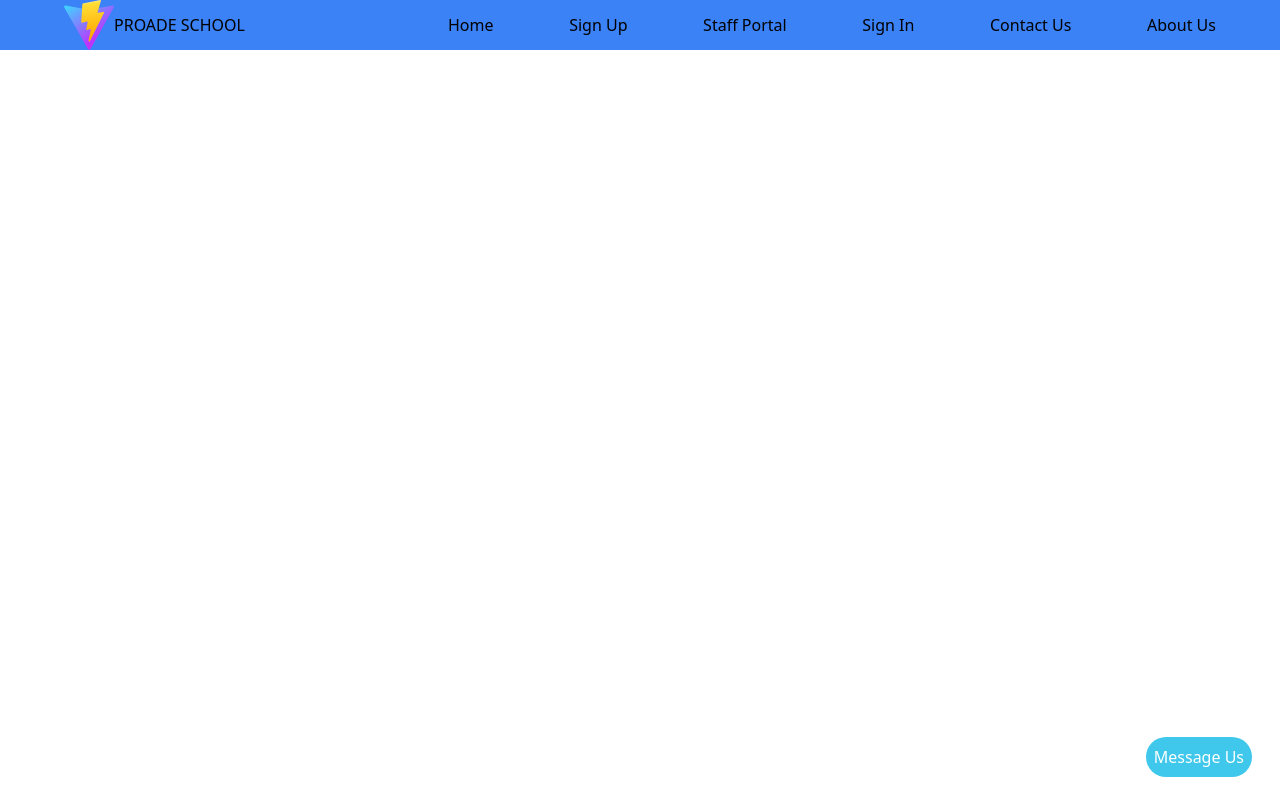
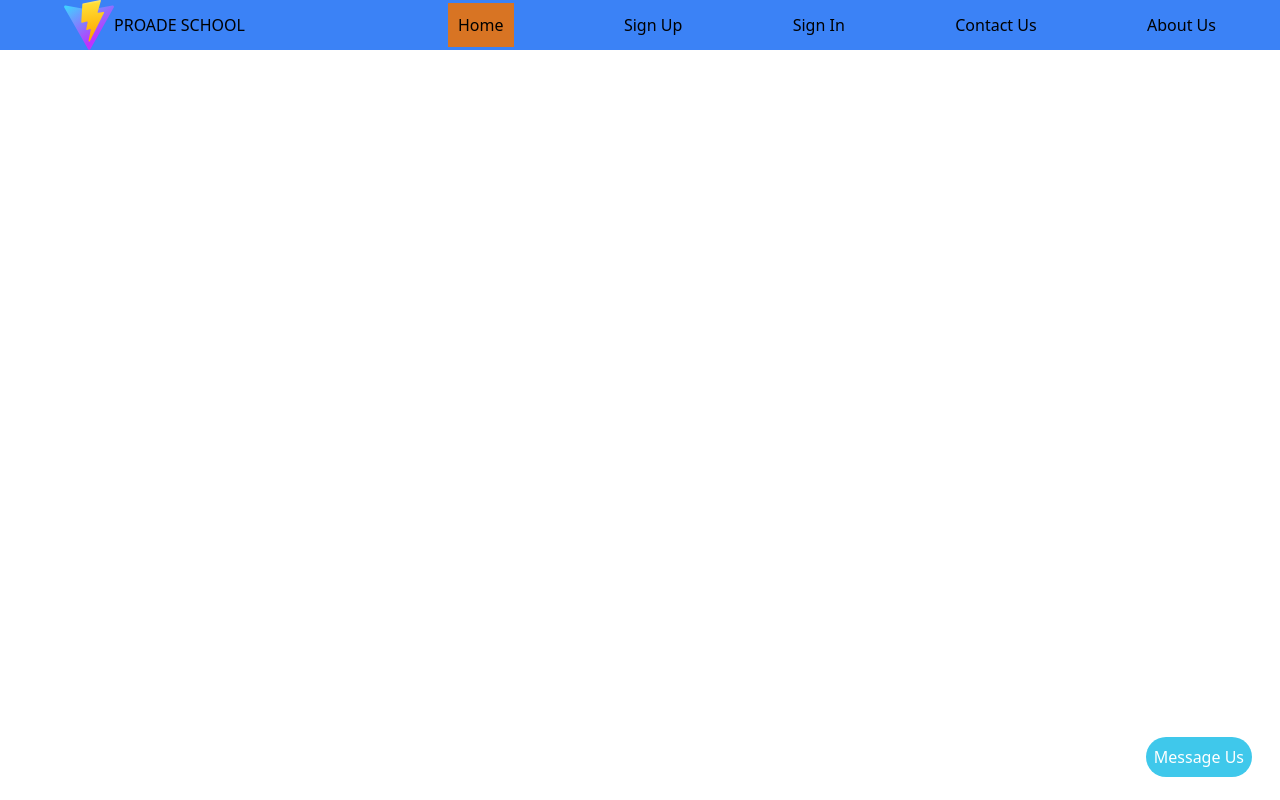
Before and after one commit to Adegbite-Joshua/HopeAcademy, a React (Vite) app: page / in a window 1280 px wide. Built offline with nearby package versions, Linux system fonts and the light colour scheme.

Commit message:
Added some advancement in React for showing the active link

```diff
--- a/src/Components/LandingPageNav.jsx
+++ b/src/Components/LandingPageNav.jsx
@@ -1,5 +1,5 @@
 // import React from 'react'
-// import { Link } from "react-router-dom";
+// import { NavLink } from "react-router-dom";
 
 // const LandingPageNav = () => {
 //   return (
@@ -13,11 +13,11 @@
 //                     <img src="vite.svg" style={{float:'left'}} alt="" />
 //                     PROADE SCHOOL
 //                 </span>
-//                 <li name='staff'><Link>Staff Site</Link></li>
-//                 <li><Link to='/signup'>Sign Up</Link></li>
-//                 <li><Link to='/signin'>Sign In</Link></li>
-//                 <li><Link>Contsct Us</Link></li>
-//                 <li><Link>About Us</Link></li>
+//                 <li name='staff'><NavLink>Staff Site</NavLink></li>
+//                 <li><NavLink to='/signup'>Sign Up</NavLink></li>
+//                 <li><NavLink to='/signin'>Sign In</NavLink></li>
+//                 <li><NavLink>Contsct Us</NavLink></li>
+//                 <li><NavLink>About Us</NavLink></li>
 //             </ul>
 //         </div>
 //     </>
@@ -27,7 +27,7 @@
 // export default LandingPageNav
 
 import React, { useState } from 'react'
-import { Link } from 'react-router-dom'
+import { NavLink } from 'react-router-dom'
 
 
 
@@ -45,32 +45,32 @@ const LandingPageNav = ({percent}) => {
                 <img src="vite.svg" alt="" style={{height: '50px', width: '50px'}} />
                 <h3>PROADE SCHOOL</h3>
             </div>
-            <ul id='navUl' className=''>
+            <ul id='navUl' className='navUl'>
                 <li className="">
-                    <Link className="" aria-current="page" to='/'>Home</Link>
+                    <NavLink className="" aria-current="page" to='/'>Home</NavLink>
                 </li>
                 <li class="signUpDropDown">
                     <a>Sign Up</a>
                     <ul>
-                        <li><Link to='http://localhost:2000/signup'>Staff</Link></li>
-                        <li><Link to='/signup'>Student</Link></li>
+                        <li><NavLink to='http://localhost:2000/signup'>Staff</NavLink></li>
+                        <li><NavLink to='/signup'>Student</NavLink></li>
+                    </ul>
+                </li>
+                {/* <li className="">
+                    <NavLink className="">Staff Portal</NavLink>
+                </li> */}
+                <li class="signInDropDown">
+                    <a>Sign In </a>
+                    <ul>
+                        <li><NavLink to='http://localhost:2000/signin'>Staff</NavLink></li>
+                        <li><NavLink to='/signin'>Student</NavLink></li>
                     </ul>
                 </li>
                 <li className="">
-                    <Link className="">Staff Portal</Link>
-                </li>
-                <li class="signInDropDown">
-                    <a>Sign In </a>
-                    <ul>
-                        <li><Link to='http://localhost:2000/signin'>Staff</Link></li>
-                        <li><Link to='/signin'>Student</Link></li>
-                    </ul>
+                    <NavLink className="" to='/contactus'>Contact Us</NavLink>
                 </li>
                 <li className="">
-                    <Link className="" to='/contactus'>Contact Us</Link>
-                </li>
-                <li className="">
-                    <Link className="" to='/aboutus'>About Us</Link>
+                    <NavLink className="" to='/aboutus'>About Us</NavLink>
                 </li>
             </ul>
             <span onClick={showSideBar}><i className='fa fa-bars'></i></span>
--- a/src/Components/StaffDashboard/DashboardNav.jsx
+++ b/src/Components/StaffDashboard/DashboardNav.jsx
@@ -1,5 +1,5 @@
 import React from 'react'
-import { Link } from "react-router-dom";
+import { NavLink } from "react-router-dom";
 
 const DashboardNav = () => {
   const toggleNavBar =()=>{
@@ -7,21 +7,21 @@ const DashboardNav = () => {
   }
   return (
     <>
-        <div className='absolute basis-0 w-screen md:relative md:basis-1/12 flex flex-col justify-center align-middle h-16 md:h-screen bg-blue-700 hover:bg-blue-500 px-4 navbar'>
+        <div className='absolute basis-0 w-screen md:relative md:basis-1/12 flex flex-col justify-center align-middle h-16 md:h-screen bg-blue-500 hover:bg-blue-700 px-4 navbar'>
             <div className='flex items-center justify-center md:contents relative'>
               <img src="vite.svg" className=' float-left h-12 w-12' alt="" />
               <h3 className='text-center font-extrabold'>PROADE</h3>
               <button onClick={toggleNavBar} className=' h-12 w-12 outline outline-2 outline-slate-400 ms-auto rounded-md md:hidden'><i className='fa fa-bars'></i></button>
             </div>
-            <ul id='navLinks' className='hidden md:block text-start bg-black md:bg-inherit absolute md:relative top-16 right-0 left-0 z-50'>
-                <li className='my-3 px-4 text-slate-400 hover:text-slate-100'><Link to='/dashboard'><i className='fa fa-house'></i>Home</Link></li>
-                <li className='my-3 px-4 text-slate-400 hover:text-slate-100'><Link to='/inbox'><i className='fa fa-inbox'></i> Inbox</Link></li>
-                <li className='my-3 px-4 text-slate-400 hover:text-slate-100'><Link><i className='fab fa-room'></i> Class</Link></li>
-                <li className='my-3 px-4 text-slate-400 hover:text-slate-100'><Link to='/student'><i className='fab fa-room'></i> Students</Link></li>
-                <li className='my-3 px-4 text-slate-400 hover:text-slate-100'><Link to='/inbox'><i className='fab fa-room'></i> Messages</Link></li>
-                <li className='my-3 px-4 text-slate-400 hover:text-slate-100'><Link to='/submit'><i className='fas fa'></i> Submits</Link></li>
-                <li className='my-3 px-4 text-slate-400 hover:text-slate-100'><Link to='/uploadfile'><i className='fas fa'></i> Files</Link></li>
-                <li className='my-3 px-4 text-slate-400 hover:text-slate-100'><Link to='/setting'><i className='fas fa'></i> Settings</Link></li>
+            <ul id='navLinks' className='navLinks hidden md:block text-start bg-black md:bg-inherit absolute md:relative top-16 right-0 left-0 z-50'>
+                <li className='my-3 px-4 text-slate-400 text-white hover:text-slate-200'><NavLink className='pl-3' to='/dashboard'><i className='fa fa-house'></i>Home</NavLink></li>
+                <li className='my-3 px-4 text-slate-400 text-white hover:text-slate-200'><NavLink className='pl-3' to='/inbox'><i className='fa fa-inbox'></i> Inbox</NavLink></li>
+                {/* <li className='my-3 px-4 text-slate-400 text-white hover:text-slate-200'><NavLink className='pl-3'><i className='fab fa-room'></i> Class</NavLink></li> */}
+                <li className='my-3 px-4 text-slate-400 text-white hover:text-slate-200'><NavLink className='pl-3' to='/student'><i className='fab fa-room'></i> Students</NavLink></li>
+                <li className='my-3 px-4 text-slate-400 text-white hover:text-slate-200'><NavLink className='pl-3' to='/inbox'><i className='fab fa-room'></i> Messages</NavLink></li>
+                <li className='my-3 px-4 text-slate-400 text-white hover:text-slate-200'><NavLink className='pl-3' to='/submit'><i className='fas fa'></i> Submits</NavLink></li>
+                <li className='my-3 px-4 text-slate-400 text-white hover:text-slate-200'><NavLink className='pl-3' to='/uploadfile'><i className='fas fa'></i> Files</NavLink></li>
+                <li className='my-3 px-4 text-slate-400 text-white hover:text-slate-200'><NavLink className='pl-3' to='/setting'><i className='fas fa'></i> Settings</NavLink></li>
             </ul>
         </div>
     </>
--- a/src/style.scss
+++ b/src/style.scss
@@ -127,6 +127,26 @@
   }
 }
 
+
+// Dashboadr Nav Design
+
+.navLinks{
+  li{
+    a.active{
+      width: 100%;
+      display: block;
+      @apply bg-blue-500;
+    }
+  }
+}
+
+// Landing Page Design
+
+.navUl  a.active{
+  background-color: rgb(216, 116, 35);
+  padding: 10px;
+  display: block;
+}
 
 
 .open-button1 {
```
